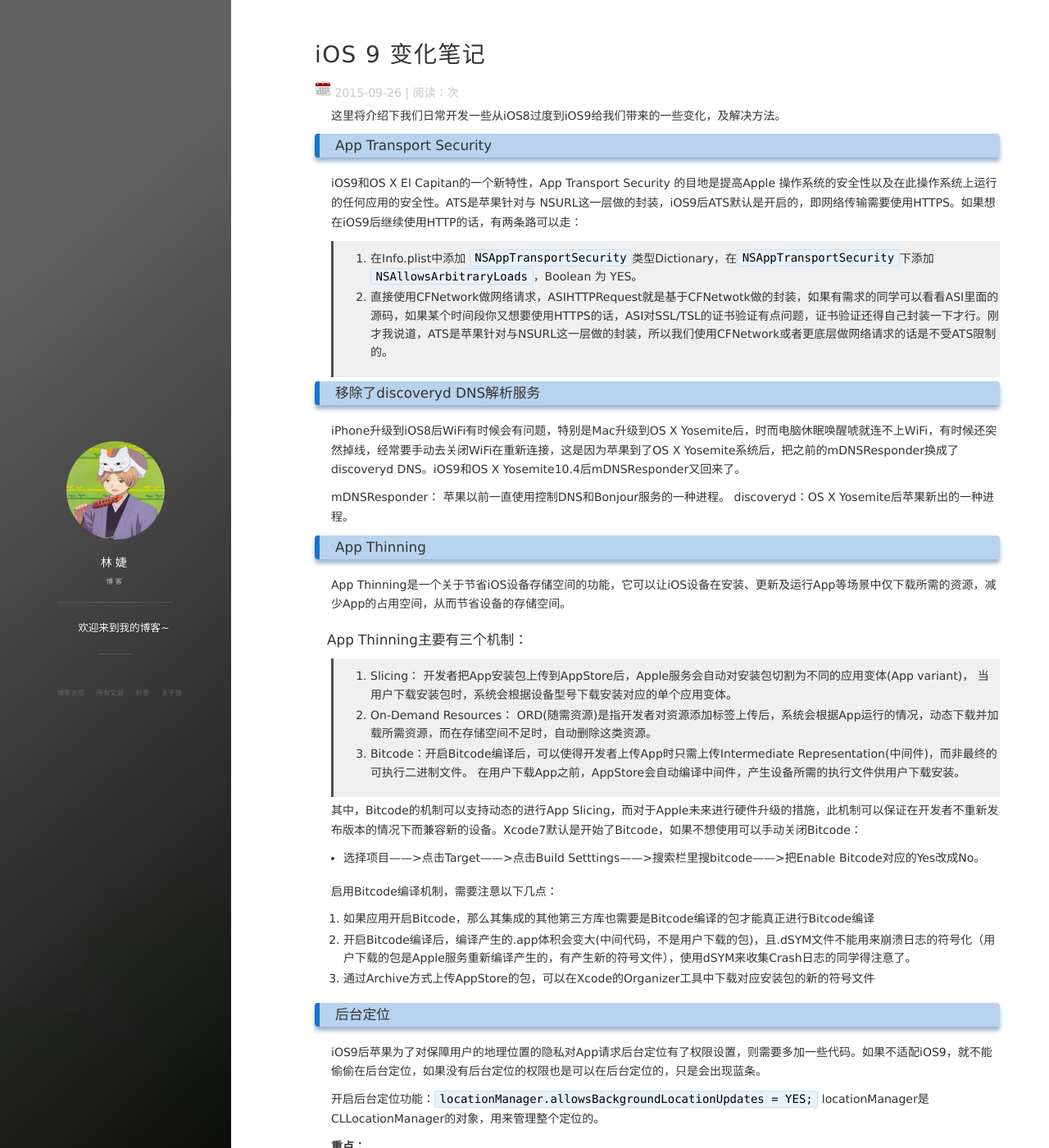
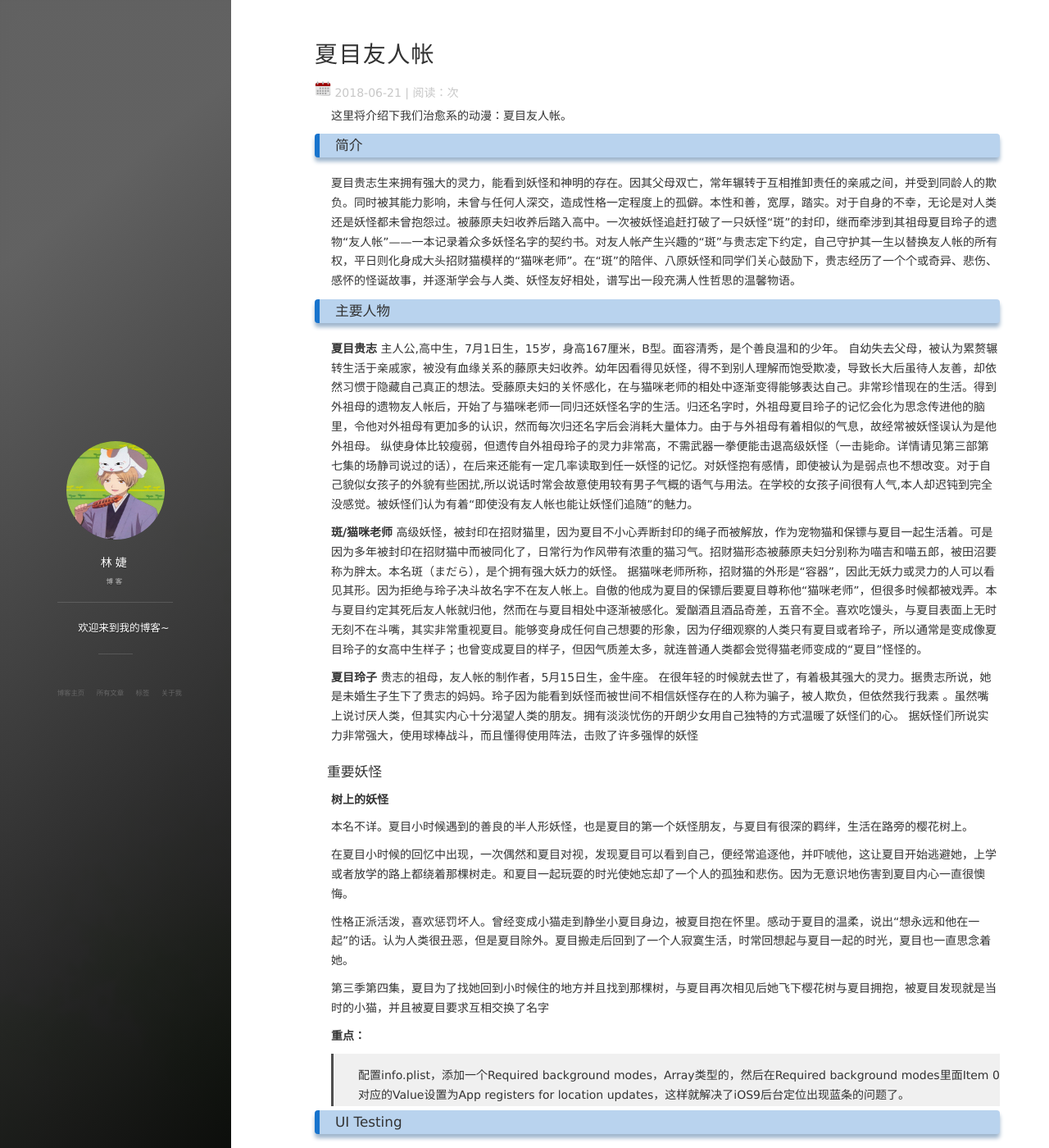
Before and after one commit to ywhlqm/L55J.github.io, a Jekyll site: the page built from _posts/2015-09-26-iOS9_Note.md, in a window 1280 px wide and 1400 px high. Shown: the whole window at 82% size. Built offline with Jekyll 4.4.1, drawn with Linux system fonts in a browser that asks for light colours; nearby versions of some CDN libraries; comment, search, counter and statistics services are not loaded; some of the changed text lies outside the part shown.

Commit message:
Update 2015-09-26-iOS9_Note.md

```diff
--- a/_posts/2015-09-26-iOS9_Note.md
+++ b/_posts/2015-09-26-iOS9_Note.md
@@ -1,59 +1,47 @@
 ---
 layout: post
-title: "iOS 9 变化笔记"
-date: 2015-09-26 18:15:06
+title: "夏目友人帐"
+date: 2018-06-21 13:09:06
 description: "iOS9 变化笔记, 以及工作中常遇到的问题"
 tag: iOS
 ---
 
 
-这里将介绍下我们日常开发一些从iOS8过度到iOS9给我们带来的一些变化，及解决方法。
+这里将介绍下我们治愈系的动漫：夏目友人帐。
 
 
-### App Transport Security
+### 简介
 
-iOS9和OS X El Capitan的一个新特性，App Transport Security 的目地是提高Apple 操作系统的安全性以及在此操作系统上运行的任何应用的安全性。ATS是苹果针对与 NSURL这一层做的封装，iOS9后ATS默认是开启的，即网络传输需要使用HTTPS。如果想在iOS9后继续使用HTTP的话，有两条路可以走：
-
-> 1. 在Info.plist中添加 `NSAppTransportSecurity`类型Dictionary，在`NSAppTransportSecurity`下添加`NSAllowsArbitraryLoads`，Boolean 为 YES。
-> 2. 直接使用CFNetwork做网络请求，ASIHTTPRequest就是基于CFNetwotk做的封装，如果有需求的同学可以看看ASI里面的源码，如果某个时间段你又想要使用HTTPS的话，ASI对SSL/TSL的证书验证有点问题，证书验证还得自己封装一下才行。刚才我说道，ATS是苹果针对与NSURL这一层做的封装，所以我们使用CFNetwork或者更底层做网络请求的话是不受ATS限制的。
+夏目贵志生来拥有强大的灵力，能看到妖怪和神明的存在。因其父母双亡，常年辗转于互相推卸责任的亲戚之间，并受到同龄人的欺负。同时被其能力影响，未曾与任何人深交，造成性格一定程度上的孤僻。本性和善，宽厚，踏实。对于自身的不幸，无论是对人类还是妖怪都未曾抱怨过。被藤原夫妇收养后踏入高中。一次被妖怪追赶打破了一只妖怪“斑”的封印，继而牵涉到其祖母夏目玲子的遗物“友人帐”——一本记录着众多妖怪名字的契约书。对友人帐产生兴趣的“斑”与贵志定下约定，自己守护其一生以替换友人帐的所有权，平日则化身成大头招财猫模样的“猫咪老师”。在“斑”的陪伴、八原妖怪和同学们关心鼓励下，贵志经历了一个个或奇异、悲伤、感怀的怪诞故事，并逐渐学会与人类、妖怪友好相处，谱写出一段充满人性哲思的温馨物语。
 
 
-### 移除了discoveryd DNS解析服务
+### 主要人物
 
-iPhone升级到iOS8后WiFi有时候会有问题，特别是Mac升级到OS X Yosemite后，时而电脑休眠唤醒唬就连不上WiFi，有时候还突然掉线，经常要手动去关闭WiFi在重新连接，这是因为苹果到了OS X Yosemite系统后，把之前的mDNSResponder换成了discoveryd DNS。iOS9和OS X Yosemite10.4后mDNSResponder又回来了。
+**夏目贵志**
+主人公,高中生，7月1日生，15岁，身高167厘米，B型。面容清秀，是个善良温和的少年。
+自幼失去父母，被认为累赘辗转生活于亲戚家，被没有血缘关系的藤原夫妇收养。幼年因看得见妖怪，得不到别人理解而饱受欺凌，导致长大后虽待人友善，却依然习惯于隐藏自己真正的想法。受藤原夫妇的关怀感化，在与猫咪老师的相处中逐渐变得能够表达自己。非常珍惜现在的生活。得到外祖母的遗物友人帐后，开始了与猫咪老师一同归还妖怪名字的生活。归还名字时，外祖母夏目玲子的记忆会化为思念传进他的脑里，令他对外祖母有更加多的认识，然而每次归还名字后会消耗大量体力。由于与外祖母有着相似的气息，故经常被妖怪误认为是他外祖母。
+纵使身体比较瘦弱，但遗传自外祖母玲子的灵力非常高，不需武器一拳便能击退高级妖怪（一击毙命。详情请见第三部第七集的场静司说过的话），在后来还能有一定几率读取到任一妖怪的记忆。对妖怪抱有感情，即使被认为是弱点也不想改变。对于自己貌似女孩子的外貌有些困扰,所以说话时常会故意使用较有男子气概的语气与用法。在学校的女孩子间很有人气,本人却迟钝到完全没感觉。被妖怪们认为有着“即使没有友人帐也能让妖怪们追随”的魅力。
 
-mDNSResponder： 苹果以前一直使用控制DNS和Bonjour服务的一种进程。
-discoveryd：OS X Yosemite后苹果新出的一种进程。
+**斑/猫咪老师**
+高级妖怪，被封印在招财猫里，因为夏目不小心弄断封印的绳子而被解放，作为宠物猫和保镖与夏目一起生活着。可是因为多年被封印在招财猫中而被同化了，日常行为作风带有浓重的猫习气。招财猫形态被藤原夫妇分别称为喵吉和喵五郎，被田沼要称为胖太。本名斑（まだら），是个拥有强大妖力的妖怪。
+据猫咪老师所称，招财猫的外形是“容器”，因此无妖力或灵力的人可以看见其形。因为拒绝与玲子决斗故名字不在友人帐上。自傲的他成为夏目的保镖后要夏目尊称他“猫咪老师”，但很多时候都被戏弄。本与夏目约定其死后友人帐就归他，然而在与夏目相处中逐渐被感化。爱酗酒且酒品奇差，五音不全。喜欢吃馒头，与夏目表面上无时无刻不在斗嘴，其实非常重视夏目。能够变身成任何自己想要的形象，因为仔细观察的人类只有夏目或者玲子，所以通常是变成像夏目玲子的女高中生样子；也曾变成夏目的样子，但因气质差太多，就连普通人类都会觉得猫老师变成的“夏目”怪怪的。
 
-### App Thinning
-App Thinning是一个关于节省iOS设备存储空间的功能，它可以让iOS设备在安装、更新及运行App等场景中仅下载所需的资源，减少App的占用空间，从而节省设备的存储空间。
+**夏目玲子**
+贵志的祖母，友人帐的制作者，5月15日生，金牛座。
+在很年轻的时候就去世了，有着极其强大的灵力。据贵志所说，她是未婚生子生下了贵志的妈妈。玲子因为能看到妖怪而被世间不相信妖怪存在的人称为骗子，被人欺负，但依然我行我素 。虽然嘴上说讨厌人类，但其实内心十分渴望人类的朋友。拥有淡淡忧伤的开朗少女用自己独特的方式温暖了妖怪们的心。
+据妖怪们所说实力非常强大，使用球棒战斗，而且懂得使用阵法，击败了许多强悍的妖怪
 
-#### App Thinning主要有三个机制：
+#### 重要妖怪
 
-> 1. Slicing： 开发者把App安装包上传到AppStore后，Apple服务会自动对安装包切割为不同的应用变体(App variant)， 当用户下载安装包时，系统会根据设备型号下载安装对应的单个应用变体。
-> 2. On-Demand Resources： ORD(随需资源)是指开发者对资源添加标签上传后，系统会根据App运行的情况，动态下载并加载所需资源，而在存储空间不足时，自动删除这类资源。
-> 3. Bitcode：开启Bitcode编译后，可以使得开发者上传App时只需上传Intermediate Representation(中间件)，而非最终的可执行二进制文件。 在用户下载App之前，AppStore会自动编译中间件，产生设备所需的执行文件供用户下载安装。
+**树上的妖怪**
 
-其中，Bitcode的机制可以支持动态的进行App Slicing，而对于Apple未来进行硬件升级的措施，此机制可以保证在开发者不重新发布版本的情况下而兼容新的设备。Xcode7默认是开始了Bitcode，如果不想使用可以手动关闭Bitcode：
+本名不详。夏目小时候遇到的善良的半人形妖怪，也是夏目的第一个妖怪朋友，与夏目有很深的羁绊，生活在路旁的樱花树上。
 
+在夏目小时候的回忆中出现，一次偶然和夏目对视，发现夏目可以看到自己，便经常追逐他，并吓唬他，这让夏目开始逃避她，上学或者放学的路上都绕着那棵树走。和夏目一起玩耍的时光使她忘却了一个人的孤独和悲伤。因为无意识地伤害到夏目内心一直很懊悔。
 
+性格正派活泼，喜欢惩罚坏人。曾经变成小猫走到静坐小夏目身边，被夏目抱在怀里。感动于夏目的温柔，说出“想永远和他在一起”的话。认为人类很丑恶，但是夏目除外。夏目搬走后回到了一个人寂寞生活，时常回想起与夏目一起的时光，夏目也一直思念着她。
 
-* 选择项目——>点击Target——>点击Build Setttings——>搜索栏里搜bitcode——>把Enable Bitcode对应的Yes改成No。
-
-
-启用Bitcode编译机制，需要注意以下几点：
-
-1. 如果应用开启Bitcode，那么其集成的其他第三方库也需要是Bitcode编译的包才能真正进行Bitcode编译
-2. 开启Bitcode编译后，编译产生的.app体积会变大(中间代码，不是用户下载的包)，且.dSYM文件不能用来崩溃日志的符号化（用户下载的包是Apple服务重新编译产生的，有产生新的符号文件），使用dSYM来收集Crash日志的同学得注意了。
-3. 通过Archive方式上传AppStore的包，可以在Xcode的Organizer工具中下载对应安装包的新的符号文件
-
-
-### 后台定位
-
-iOS9后苹果为了对保障用户的地理位置的隐私对App请求后台定位有了权限设置，则需要多加一些代码。如果不适配iOS9，就不能偷偷在后台定位，如果没有后台定位的权限也是可以在后台定位的，只是会出现蓝条。
-
-开启后台定位功能：`locationManager.allowsBackgroundLocationUpdates = YES;`
-locationManager是CLLocationManager的对象，用来管理整个定位的。
+第三季第四集，夏目为了找她回到小时候住的地方并且找到那棵树，与夏目再次相见后她飞下樱花树与夏目拥抱，被夏目发现就是当时的小猫，并且被夏目要求互相交换了名字
 
 **重点：**
 
```
